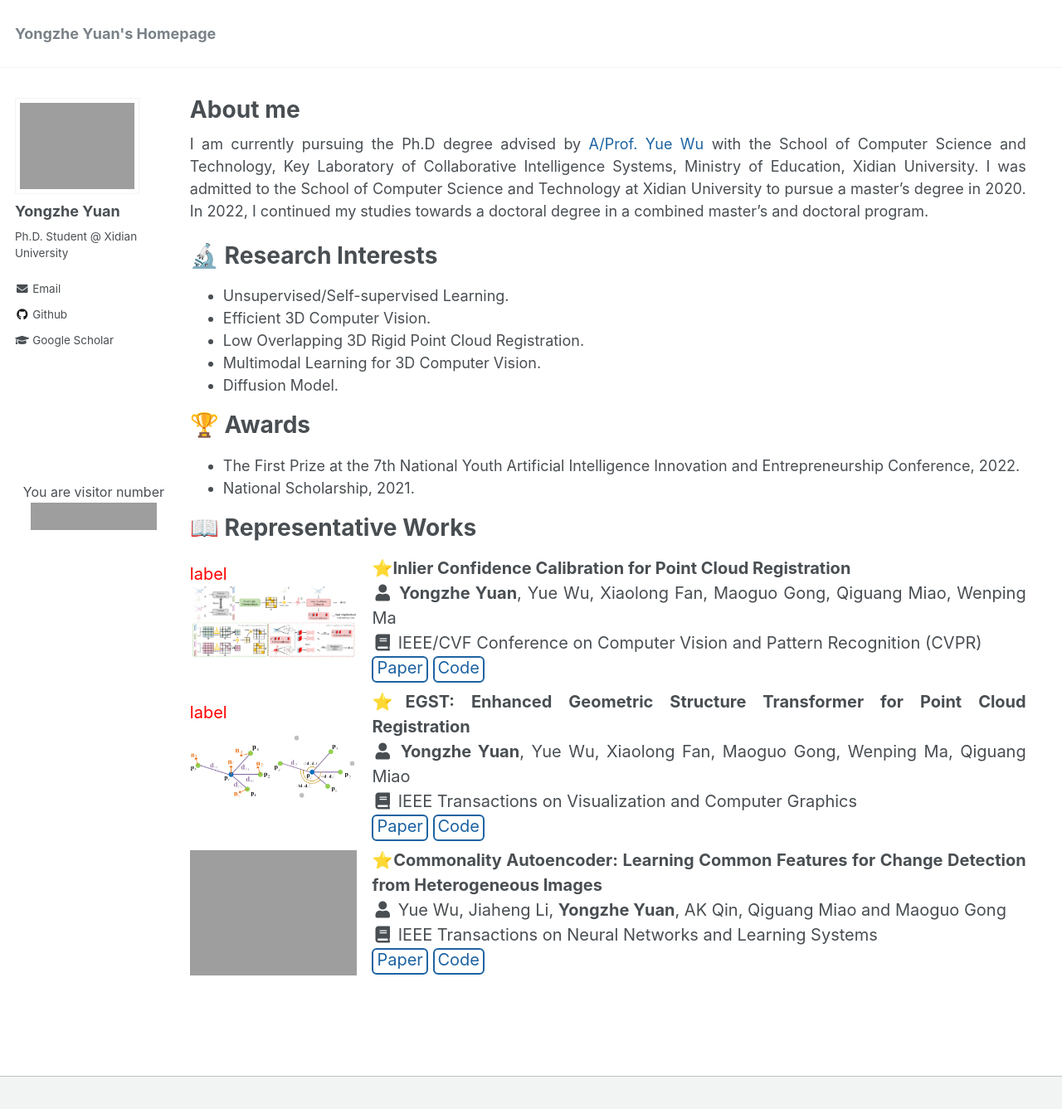
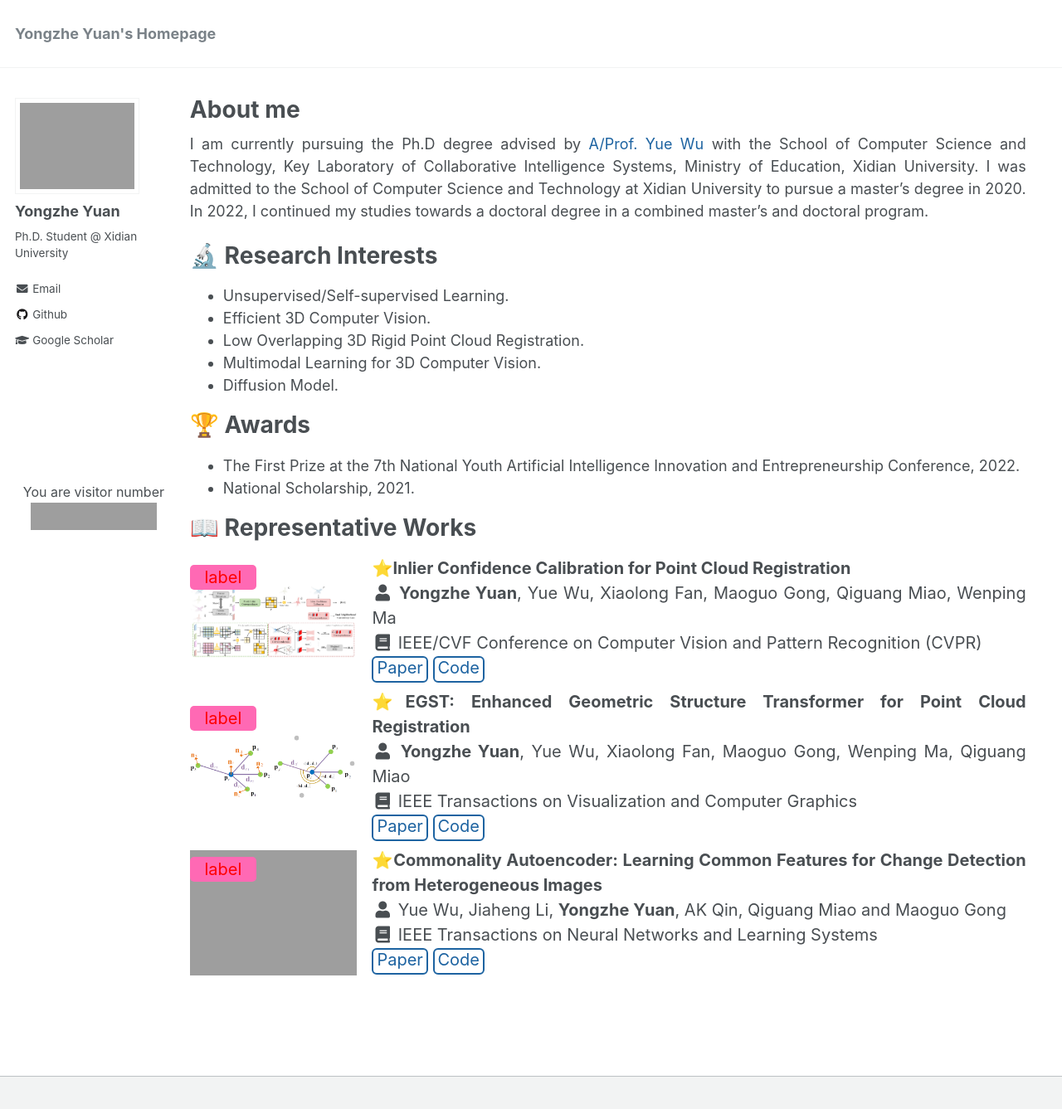
Before and after one commit to YYZMARS/YYZMARS.github.io, a Jekyll site: the page built from _pages/home.md, in a window 1280 px wide and 1370 px high. Shown: the top 1337 px of the window at 83% size. Built offline with Jekyll 4.4.1, drawn with Linux system fonts in a browser that asks for light colours; a script that is not in the unit is left out; grey boxes are pictures that could not be loaded.

Commit message:
Update publications.css

```diff
--- a/assets/css/publications.css
+++ b/assets/css/publications.css
@@ -1,10 +1,13 @@
 .label{
     position: absolute;
-    bottom: 79%;
+    bottom: 73%;
     left: 0;
-    width: 240px;
-    height: 25px;
-    color: #E7F1FF;
+    width: 80px;
+    height: auto;
+    background-color: #FF69B4;
+    text-align: center;
+    z-index: 9999;
+    border-radius: 5px;
 }
 
 .archive__item-image {
```
